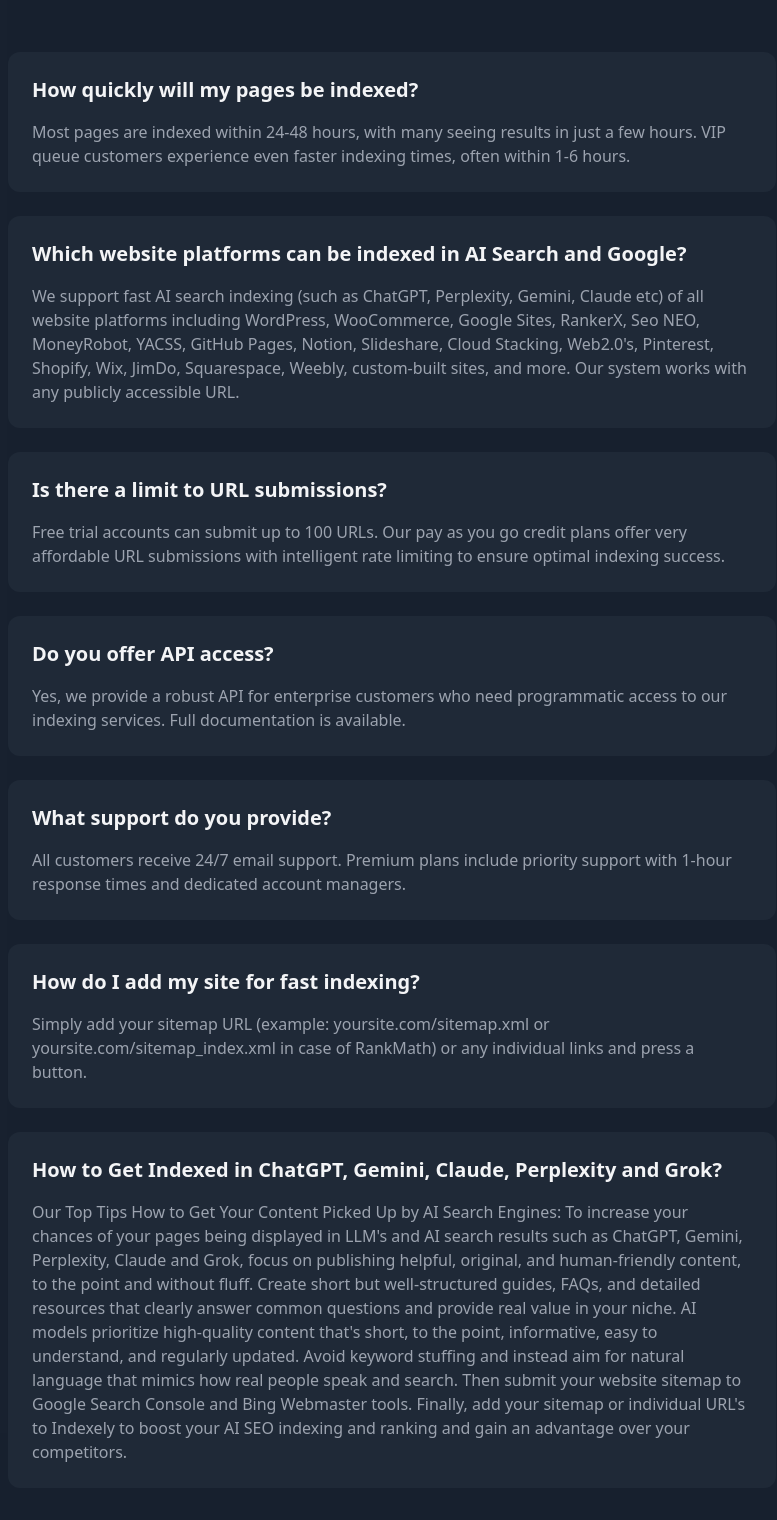
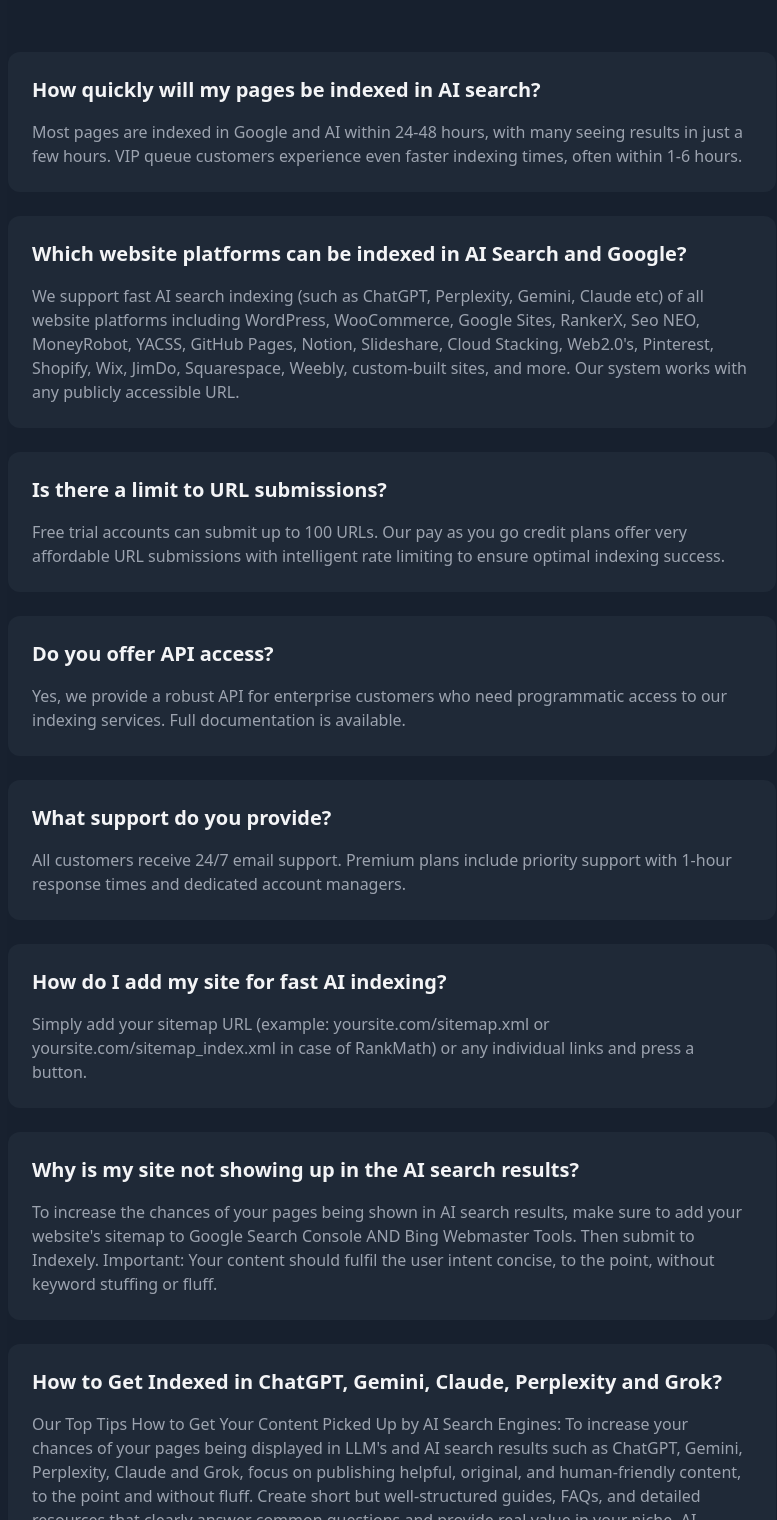
Before and after one commit to readthisnow/indexely-index-your-pages-fast-in-google-and-ai-search-2025-05-03-hpwoy, a plain HTML site: page index.html in a window 1280 px wide. Shown: the part 3140-4660 px from the top of the page, without its empty margins (248-1025 px from the left). Drawn offline with nearby package versions, Linux system fonts and the light colour scheme.

Commit message:
Update index.html

```diff
--- a/index.html
+++ b/index.html
@@ -208,8 +208,8 @@
                     <h2 class="text-3xl md:text-4xl font-bold text-center mb-16">Frequently Asked Questions</h2>
                     <div class="max-w-3xl mx-auto space-y-6">
                         <div class="bg-gray-800 rounded-xl p-6 hover:shadow-xl transition-all duration-300">
-                            <h3 class="text-xl font-semibold mb-4">How quickly will my pages be indexed?</h3>
-                            <p class="text-gray-400">Most pages are indexed within 24-48 hours, with many seeing results in just a few hours. VIP queue customers experience even faster indexing times, often within 1-6 hours.</p>
+                            <h3 class="text-xl font-semibold mb-4">How quickly will my pages be indexed in AI search?</h3>
+                            <p class="text-gray-400">Most pages are indexed in Google and AI within 24-48 hours, with many seeing results in just a few hours. VIP queue customers experience even faster indexing times, often within 1-6 hours.</p>
                         </div>
 
                         <div class="bg-gray-800 rounded-xl p-6 hover:shadow-xl transition-all duration-300">
@@ -233,8 +233,13 @@
                         </div>
 
 						<div class="bg-gray-800 rounded-xl p-6 hover:shadow-xl transition-all duration-300">
-                            <h3 class="text-xl font-semibold mb-4">How do I add my site for fast indexing?</h3>
+                            <h3 class="text-xl font-semibold mb-4">How do I add my site for fast AI indexing?</h3>
                             <p class="text-gray-400">Simply add your sitemap URL (example: yoursite.com/sitemap.xml or yoursite.com/sitemap_index.xml in case of RankMath) or any individual links and press a button.</p>
+                        </div>
+
+						<div class="bg-gray-800 rounded-xl p-6 hover:shadow-xl transition-all duration-300">
+                            <h3 class="text-xl font-semibold mb-4">Why is my site not showing up in the AI search results?</h3>
+                            <p class="text-gray-400">To increase the chances of your pages being shown in AI search results, make sure to add your website's sitemap to Google Search Console AND Bing Webmaster Tools. Then submit to Indexely. Important: Your content should fulfil the user intent concise, to the point, without keyword stuffing or fluff.</p>
                         </div>
 
 						<div class="bg-gray-800 rounded-xl p-6 hover:shadow-xl transition-all duration-300">
```
